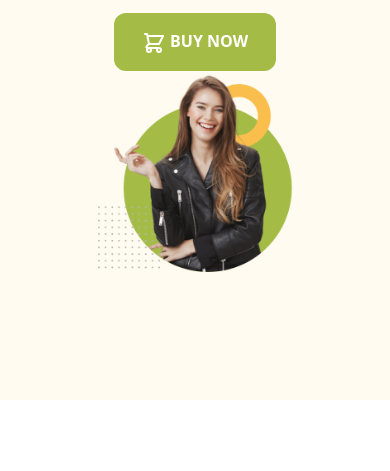
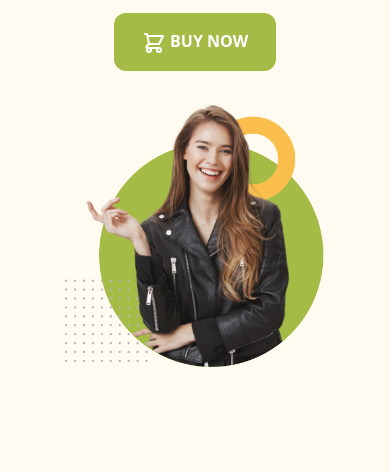
Before and after one commit to RayhanalKavey/Penguin-Fashion-project-tailwindcss, a plain HTML site: page index.html in a window 390 px wide. Shown: the part 187-658 px from the top of the page. Drawn offline with nearby package versions, Linux system fonts and the light colour scheme.

Commit message:
Make header image responsive(fix).

```diff
--- a/index.html
+++ b/index.html
@@ -57,7 +57,11 @@
           </button>
         </div>
         <div class="#FFFBF0">
-          <img class="mx-auto w-1/2 sm:w-full" src="images/model.png" alt="" />
+          <img
+            class="my-7 am:my-0 mx-auto w-2/3 sm:w-full"
+            src="images/model.png"
+            alt=""
+          />
         </div>
       </section>
     </header>
```
